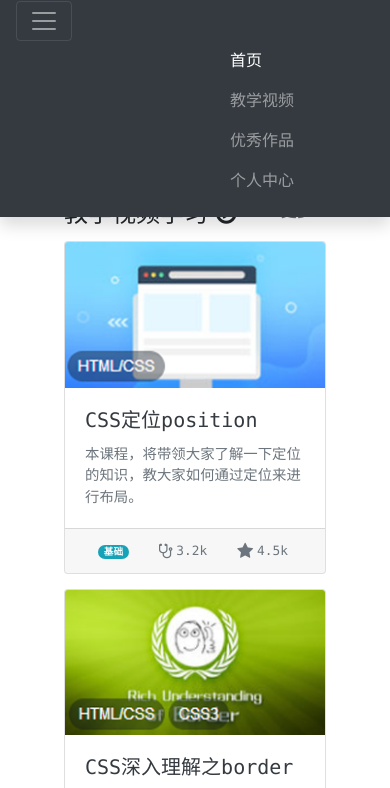
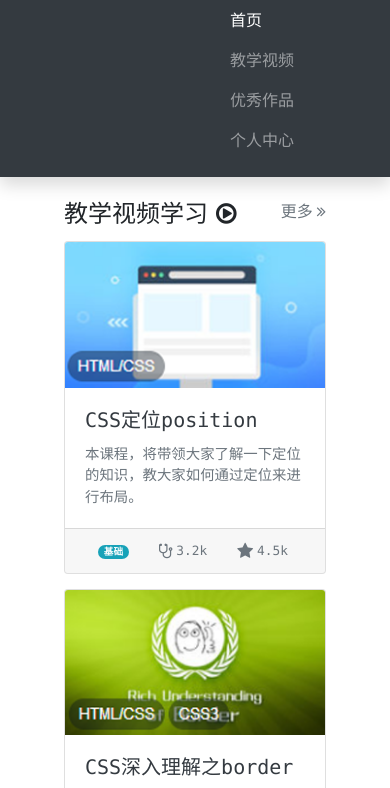
Before and after one commit to lexiaoyuan/Static-Web-Development-Learning-Platform, a plain HTML site: page index.html in a window 390 px wide. Shown: the part 59-847 px from the top of the page. Drawn offline with nearby package versions, Linux system fonts and the light colour scheme.

Commit message:
Update index.html

```diff
--- a/index.html
+++ b/index.html
@@ -28,12 +28,6 @@
 
       <!-- Brand -->
       <a class="navbar-brand ml-5" href="#">静态网页开发学习平台</a>
-
-      <!-- Toggler/collapsibe Button -->
-      <button class="navbar-toggler" type="button" data-toggle="collapse" data-target="#navbarNav"
-        aria-controls="navbarNav" aria-expanded="false" aria-label="Toggle navigation">
-        <span class="navbar-toggler-icon"></span>
-      </button>
 
       <!-- Navbar links -->
       <div class="collapse navbar-collapse d-flex flex-row justify-content-end mr-5" id="navbarNav">
```
